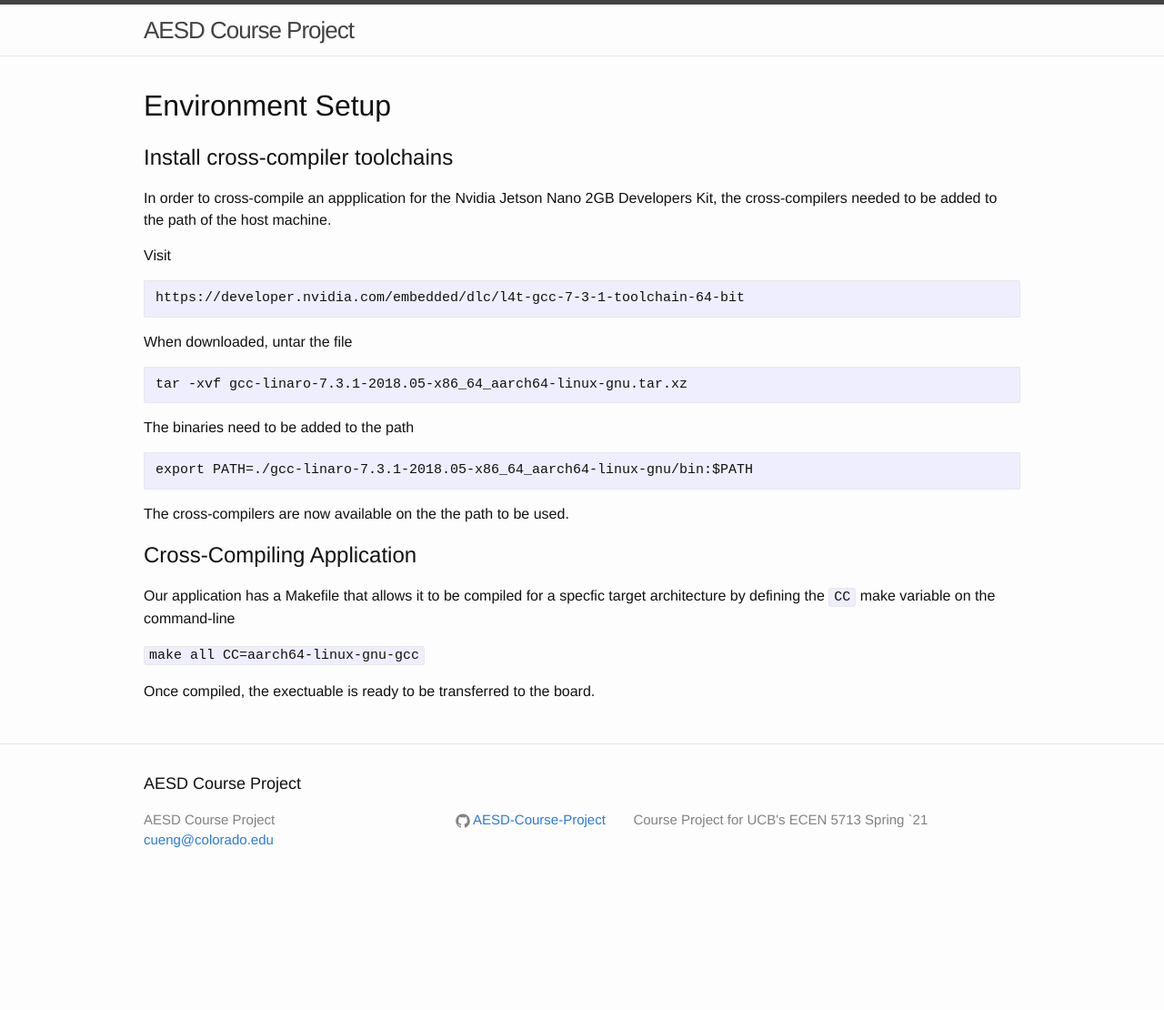
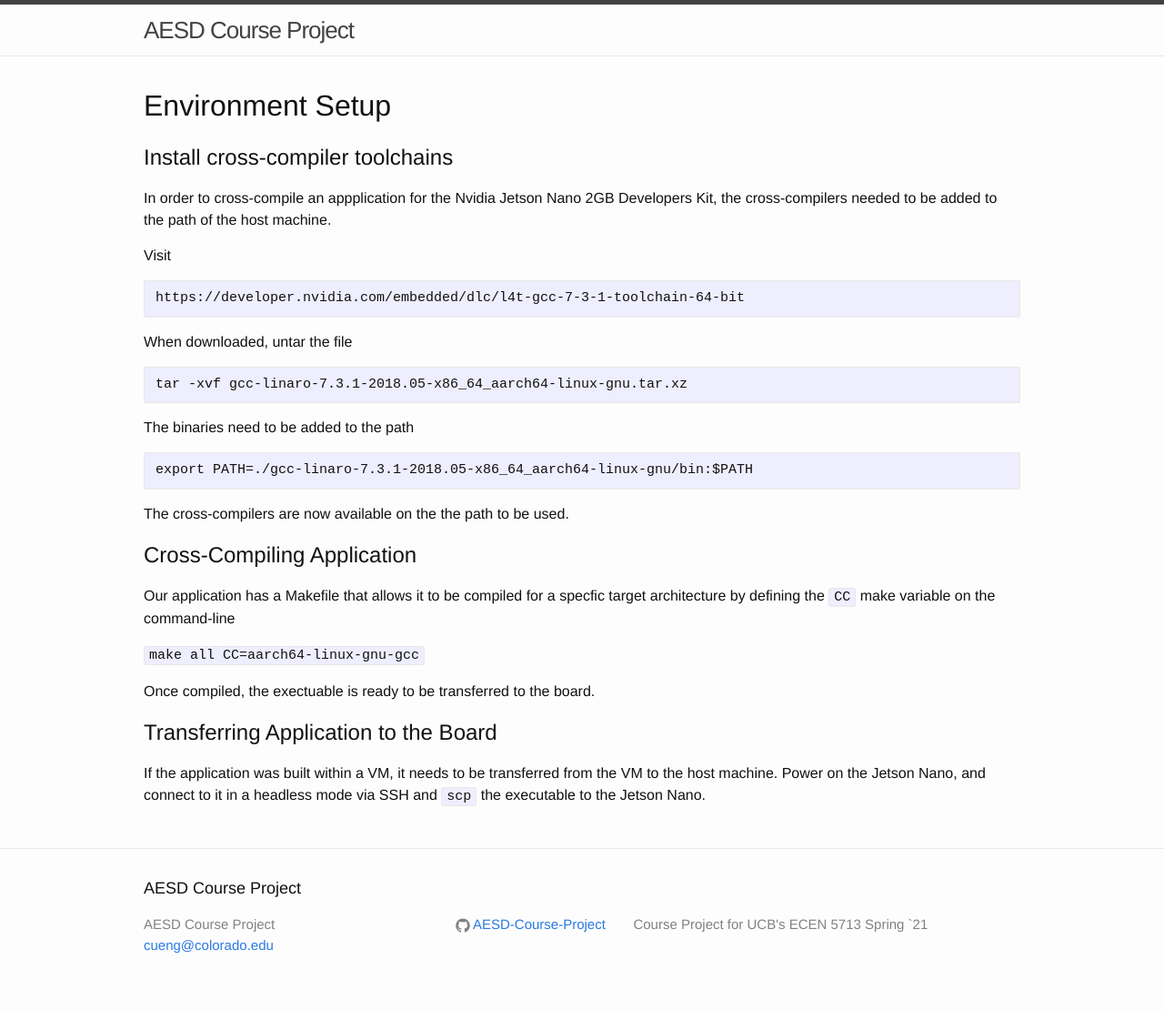
Before and after one commit to AESD-Course-Project/AESD-Course-Project.github.io, a Jekyll site: the page built from src/compiling_for_jetson.md, in a window 1280 px wide. Shown: the whole page at 91% size. Built offline with Jekyll 4.4.1, drawn with Linux system fonts in a browser that asks for light colours; before the commit the page ends 995 px from its top, so only the background shows below that.

```diff
--- a/src/compiling_for_jetson.md
+++ b/src/compiling_for_jetson.md
@@ -34,3 +34,7 @@ Our application has a Makefile that allows it to be compiled for a specfic targe
 `make all CC=aarch64-linux-gnu-gcc`
 
 Once compiled, the exectuable is ready to be transferred to the board.
+
+## Transferring Application to the Board
+
+If the application was built within a VM, it needs to be transferred from the VM to the host machine. Power on the Jetson Nano, and connect to it in a headless mode via SSH and `scp` the executable to the Jetson Nano.
```
Also changed, not shown: src/Project-Schedule.md (+1 -0 lines).
